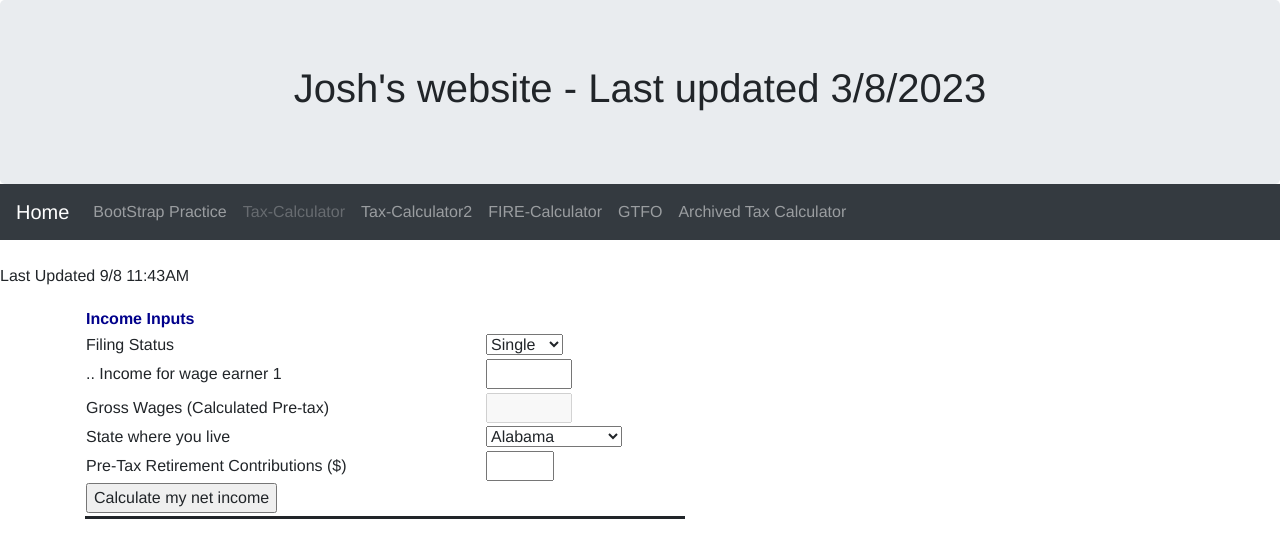
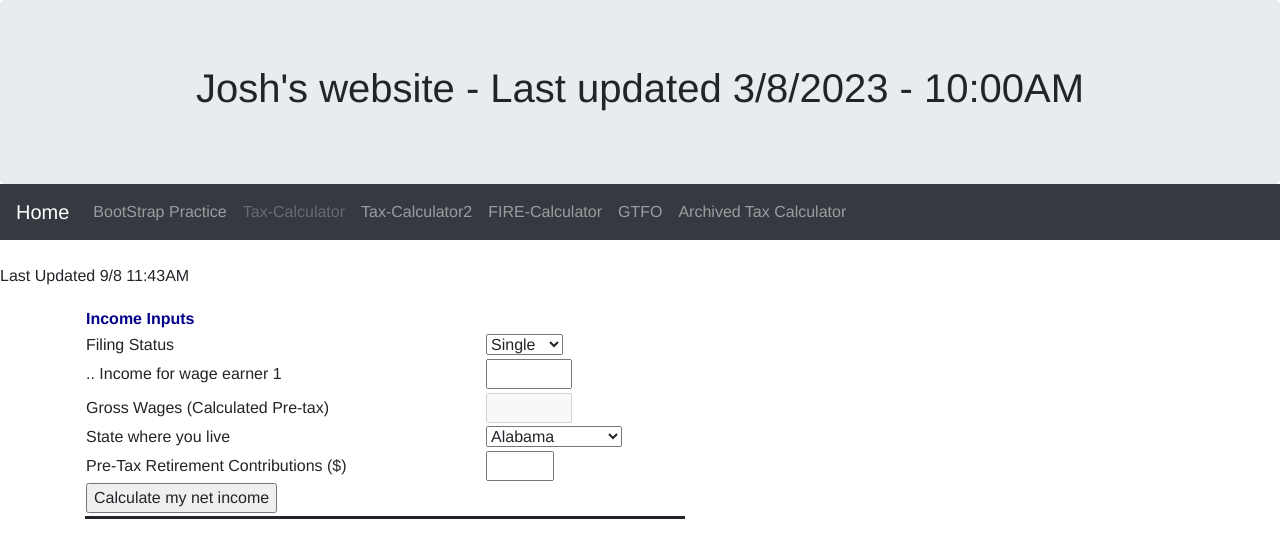
Before and after one commit to jkchen5684/jkchen5684.github.io, a Jekyll site: the page new/tax.html, which Jekyll copies as it is, in a window 1280 px wide. Shown: the top 558 px of the page. Built offline with Jekyll 4.4.1, drawn with Linux system fonts in a browser that asks for light colours.

Commit message:
Update tax.html

```diff
--- a/new/tax.html
+++ b/new/tax.html
@@ -17,7 +17,7 @@
 </head>
 <body onload="loadcode()">
     <div class="jumbotron text-center" style="margin-bottom:0">
-        <h1>Josh's website - Last updated 3/8/2023</h1>
+        <h1>Josh's website - Last updated 3/8/2023 - 10:00AM</h1>
     </div>
     <nav class="navbar navbar-expand-sm bg-dark navbar-dark">
       <a class="navbar-brand" href="https://jkchen5684.github.io/">Home</a>
```
